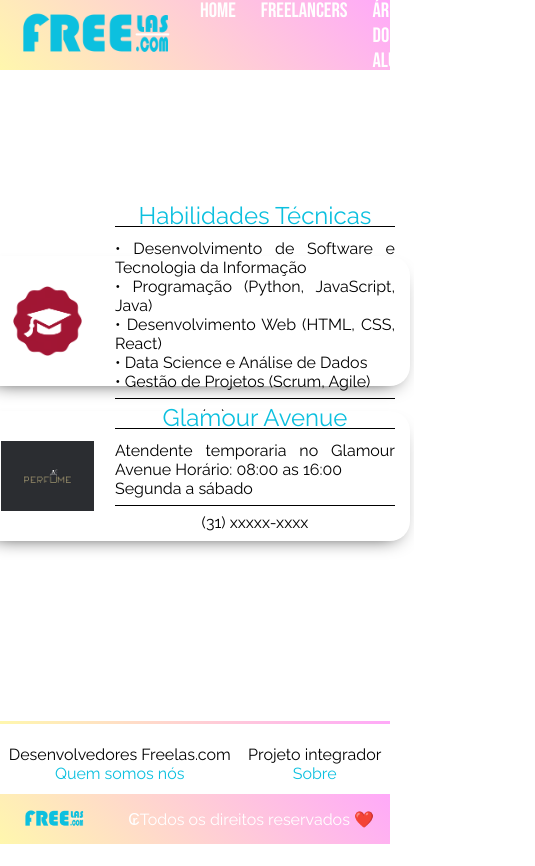
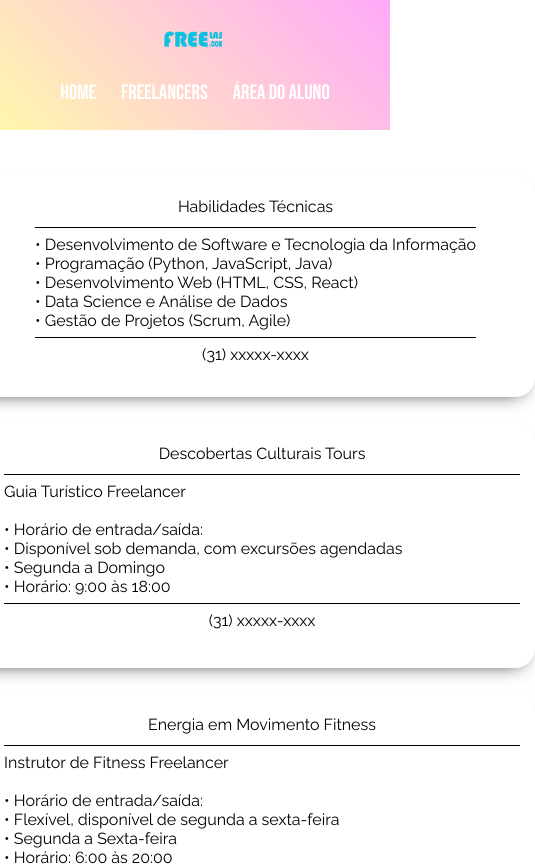
Before and after one commit to Samue1-Martins/freelas.com, a React (Vite) app: page /freelancers in a window 390 px wide. Shown: the top 866 px of the page, 535 px wide, since content can reach past the window. Built offline with nearby package versions, Linux system fonts and the light colour scheme.

Commit message:
feat: adding responsiviness

```diff
--- a/src/components/CardCurso/CardCurso.css
+++ b/src/components/CardCurso/CardCurso.css
@@ -10,6 +10,11 @@
     padding: 15px;
     margin-top: 25px;
     gap: 15px;
+    transition: transform 0.3s ease-in-out;
+}
+
+.cardCurso:hover {
+    transform: scale(1.1);
 }
 
 .cardLogo {
@@ -41,6 +46,7 @@
 .cardDescriçãoVaga {
     padding: 7px 0px 7px 0px;
     text-align: center;
+    border-bottom: 1px solid #000000;
 }
 
 .cardDescriçãoContato {
--- a/src/components/CardFotos/CardFotos.css
+++ b/src/components/CardFotos/CardFotos.css
@@ -5,6 +5,7 @@
     flex-direction: column;
     flex: 1;
     margin-bottom: 30px;
+    gap: 20px;
 }
 
 .cardFoto {
@@ -18,7 +19,12 @@
     border-radius: 20px;
     padding: 15px;
     margin-top: 25px;
-    gap: 15px;
+    gap: 20px;
+    transition: transform 0.3s ease-in-out;
+}
+
+.cardFoto:hover {
+    transform: scale(1.1);
 }
 
 .foto{
@@ -54,7 +60,7 @@
     display: flex;
     justify-content: center;
     align-items: center;
-    padding: 40px 0px 0px 20px;
+    padding: 50px 0px 0px 20px;
     margin-bottom: 60px;
 }
 
--- a/src/components/CardFotos/CardFotos.jsx
+++ b/src/components/CardFotos/CardFotos.jsx
@@ -21,11 +21,11 @@ function CardFotos() {
                         </div>
                         <div className="descrição">
                             <p>
-                                Um jovem desenvolvedor apaixonado por aprender novas tecnologias.
+                                Sou um jovem desenvolvedor apaixonado por aprender novas tecnologias.
                                 <br />
-                                Compartilho essa paixão por filmar, fotografar e andar de skate.
+                                Compartilho esta paixão por filmar, fotografar e andar de skate.
                                 <br />
-                                Misturando todos esses hobbies no meu pote de imaginação, dando sempre como resultado um vídeo novo no meu canal do Youtube.
+                                Misturando todos estes hobbies no meu pote de imaginação, dando sempre como resultado um vídeo novo no meu canal do Youtube.
                                 <br />
                                 Quando me sinto criativo, deixo transbordar o design gráfico.
                             </p>
--- a/src/components/CardTrabalhos/CardTrabalho.css
+++ b/src/components/CardTrabalhos/CardTrabalho.css
@@ -1,6 +1,5 @@
-.card{
-    height: 100px;
-    width: 400px;
+.cardTrabalho {
+    width: 650px;
     background-color: blue;
     display: flex;
     align-items: center;
@@ -13,7 +12,7 @@
     gap: 15px;
 }
 
-.cardLogo{
+.cardLogoTrabalho {
     height: 70px;
     width: 150px;
     display: flex;
@@ -21,28 +20,37 @@
     align-items: center;
 }
 
-.cardLogo img{
+.cardLogoTrabalho img {
     height: 100%;
 }
 
-.cardDescrição{
+.cardDescrição {
     width: 100%;
 }
 
-.cardDescriçãoEmpresa{
+.cardDescriçãoEmpresaTrabalho {
     text-align: center;
-    border-bottom: 1px solid #000000;
     padding: 7px 0px 0px 0px;
+    height: 30px;
 }
 
-.cardDescriçãoVaga{
+.cardDescriçãoVagaTrabalho {
     padding: 7px 0px 7px 0px;
     text-align: center;
+    border-top: 1px solid #000000;
     border-bottom: 1px solid #000000;
 }
 
-.cardDescriçãoContato{
+.cardDescriçãoContatoTrabalho {
     height: 30px;
     text-align: center;
     padding: 7px 0px 7px 0px;
 }
+
+.cardTrabalho {
+    transition: transform 0.3s ease-in-out;
+}
+
+.cardTrabalho:hover {
+    transform: scale(1.1);
+}
--- a/src/components/CardTrabalhos/CardTrabalho.jsx
+++ b/src/components/CardTrabalhos/CardTrabalho.jsx
@@ -2,19 +2,20 @@ import React from "react";
 import './CardTrabalho.css'
 import logoCurso from '../../assets/Images/logoCurso.png'
 import logoPerfume from '../../assets/Images/logoPerfume.png'
+import logoAcademia from '../../assets/Images/logoAcademia.jpg'
 
 function cardTrabalho() {
     return (
         <>
-            <div className="card">
+            <div className="cardTrabalho">
                 <div className="cardLogo">
                     <img src={logoCurso} alt="" />
                 </div>
-                <div className="cardDescrição">
-                    <div className="cardDescriçãoEmpresa">
-                        <h3>Habilidades Técnicas</h3>
+                <div className="cardDescriçãoTrabalho">
+                    <div className="cardDescriçãoEmpresaTrabalho">
+                        <h5>Habilidades Técnicas</h5>
                     </div>
-                    <div className="cardDescriçãoVaga">
+                    <div className="cardDescriçãoVagaTrabalho">
                         <p>
                             •	Desenvolvimento de Software e Tecnologia da Informação <br />
                             •	Programação (Python, JavaScript, Java) <br />
@@ -23,29 +24,63 @@ function cardTrabalho() {
                             •	Gestão de Projetos (Scrum, Agile)
                         </p>
                     </div>
-                    <div className="cardDescriçãoContato">
+                    <div className="cardDescriçãoContatoTrabalho">
                         <h5>(31) xxxxx-xxxx</h5>
                     </div>
                 </div>
             </div>
 
-            <div className="card">
-                <div className="cardLogo">
+            <div className="cardTrabalho">
+                <div className="cardLogoTrabalho">
                     <img src={logoPerfume} alt="" />
                 </div>
                 <div className="cardDescrição">
-                    <div className="cardDescriçãoEmpresa">
-                        <h3>Glamour Avenue</h3>
+                    <div className="cardDescriçãoEmpresaTrabalho">
+                        <h5>Descobertas Culturais Tours</h5>
                     </div>
-                    <div className="cardDescriçãoVaga">
+                    <div className="cardDescriçãoVagaTrabalho">
                         <p>
-                            Atendente temporaria no Glamour Avenue
-                            Horário: 08:00 as 16:00
+                            Guia Turístico Freelancer
                             <br></br>
-                            Segunda a sábado
+                            <br></br>
+                            • Horário de entrada/saída:
+                            <br></br>
+                            • Disponível sob demanda, com excursões agendadas
+                            <br></br>
+                            • Segunda a Domingo
+                            <br></br>
+                            • Horário: 9:00 às 18:00
                         </p>
                     </div>
-                    <div className="cardDescriçãoContato">
+                    <div className="cardDescriçãoContatoTrabalho">
+                        <h5>(31) xxxxx-xxxx</h5>
+                    </div>
+                </div>
+            </div>
+
+            <div className="cardTrabalho">
+                <div className="cardLogoTrabalho">
+                    <img src={logoAcademia} alt="" />
+                </div>
+                <div className="cardDescrição">
+                    <div className="cardDescriçãoEmpresaTrabalho">
+                        <h5>Energia em Movimento Fitness</h5>
+                    </div>
+                    <div className="cardDescriçãoVagaTrabalho">
+                        <p>
+                            Instrutor de Fitness Freelancer
+                            <br></br>
+                            <br></br>
+                            • Horário de entrada/saída:
+                            <br></br>
+                            • Flexível, disponível de segunda a sexta-feira
+                            <br></br>
+                            • Segunda a Sexta-feira
+                            <br></br>
+                            • Horário: 6:00 às 20:00
+                        </p>
+                    </div>
+                    <div className="cardDescriçãoContatoTrabalho">
                         <h5>(31) xxxxx-xxxx</h5>
                     </div>
                 </div>
--- a/src/components/Main/Main.css
+++ b/src/components/Main/Main.css
@@ -15,3 +15,11 @@
     font-weight: 400;
     color: black;
 }
+
+@media screen and (max-width: 1200px){
+
+    .main{
+        width: min(70%, 1100px);
+    }
+
+}
--- a/src/components/Navbar/Navbar.css
+++ b/src/components/Navbar/Navbar.css
@@ -27,3 +27,17 @@
     color: #ffffff;
     font-size: 1.3em;
 }
+
+@media screen and (max-width: 550px){
+
+    .navbar{
+        height: 100px;
+        flex-direction: column;
+        padding-bottom: 30px;
+    }
+
+    .navbar-image{
+        height: 80px;
+    }
+
+}
--- a/src/components/screens/AreaAluno/AreaAluno.css
+++ b/src/components/screens/AreaAluno/AreaAluno.css
@@ -1,4 +1,4 @@
-.tela{
+.telaAluno{
     display: flex;
     flex-direction: row;
     flex: 1;
--- a/src/components/screens/AreaAluno/AreaAluno.jsx
+++ b/src/components/screens/AreaAluno/AreaAluno.jsx
@@ -5,7 +5,7 @@ import CardCurso from "../../CardCurso/CardCurso";
 
 function AreaAluno() {
     return (
-        <div className="tela">
+        <div className="telaAluno">
             <div className="area1">
                 <h3>Área do aluno</h3>
                 <div>
--- a/src/components/screens/Sobre/Sobre.css
+++ b/src/components/screens/Sobre/Sobre.css
@@ -1,11 +1,11 @@
-.tela{
+/* .tela{
     flex: 1;
     padding: 20px;
     margin-bottom: 20px;
     width: min(100%, 1100px);
     margin: 0 auto;
     flex-direction: column;
-}
+} */
 
 .conteudoSobre{
     display: flex;
@@ -20,7 +20,7 @@
     align-items: start;
     flex-direction: column;
     display: flex;
-    width: 800px;
+    width: 600px;
     gap: 20px;
 }
 
@@ -31,10 +31,14 @@
     color: #0CC0DF;
 }
 
+.sobreText {
+    font-weight: 400;
+    width: 100%;
+}
+
 .sobreText p{
     font-family: "Raleway", sans-serif;
     font-size: 1em;
-    font-weight: 400;
 }
 
 .sobreFoto {
@@ -46,3 +50,38 @@
 .sobreFoto img{
     height: 100%;
 }
+
+@media screen and (max-width: 1200px){
+
+    .conteudoSobre{
+        flex-direction: column;
+    }
+
+}
+
+@media screen and (max-width: 750px){
+
+    .sobre{
+        width: 100%;
+        gap: 20px;
+    }
+
+    .tela{
+        margin-bottom: 5px;
+    }
+
+
+}
+
+@media screen and (max-width: 550px){
+
+    .sobre{
+        /* width: 80%; */
+        gap: 20px;
+    }
+
+    .sobreFoto img{
+        height: 80%;
+    }
+
+}
```
Also changed, not shown: src/assets/Images/logoAcademia.jpg (added).
